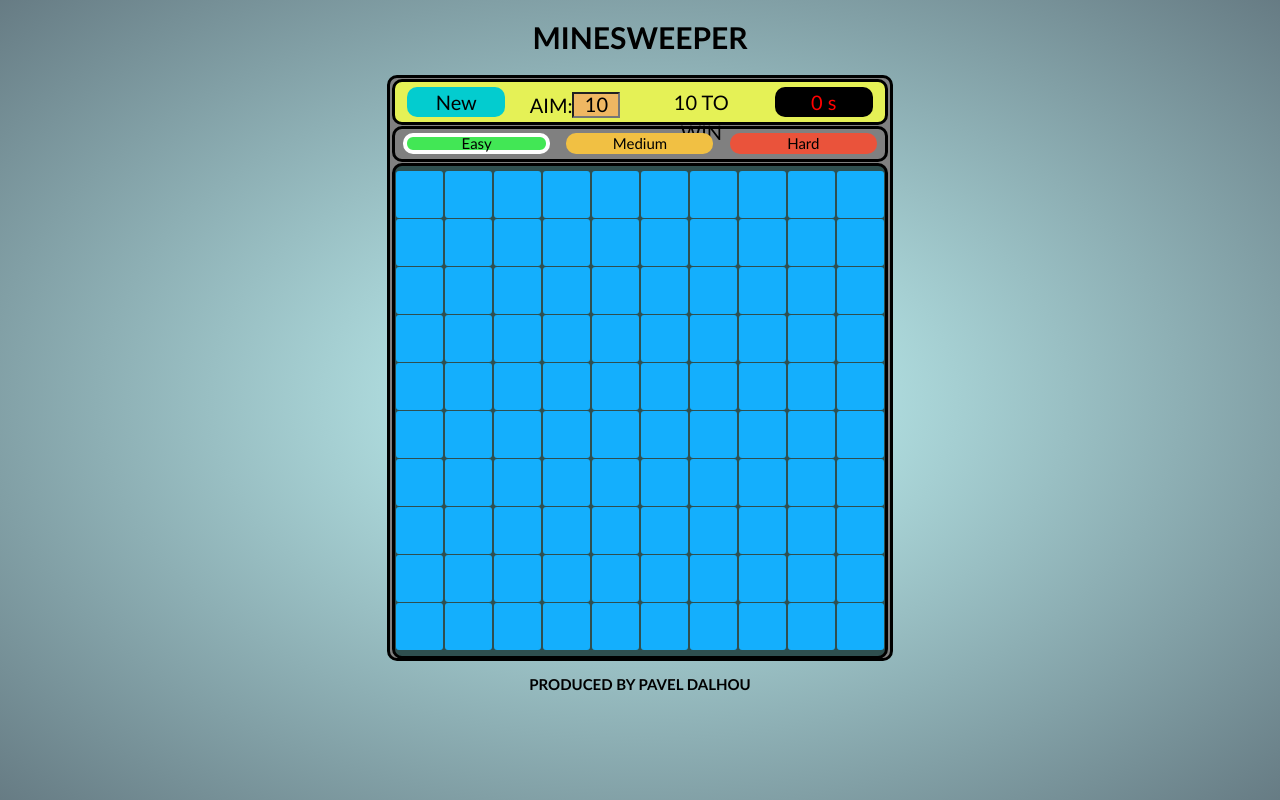
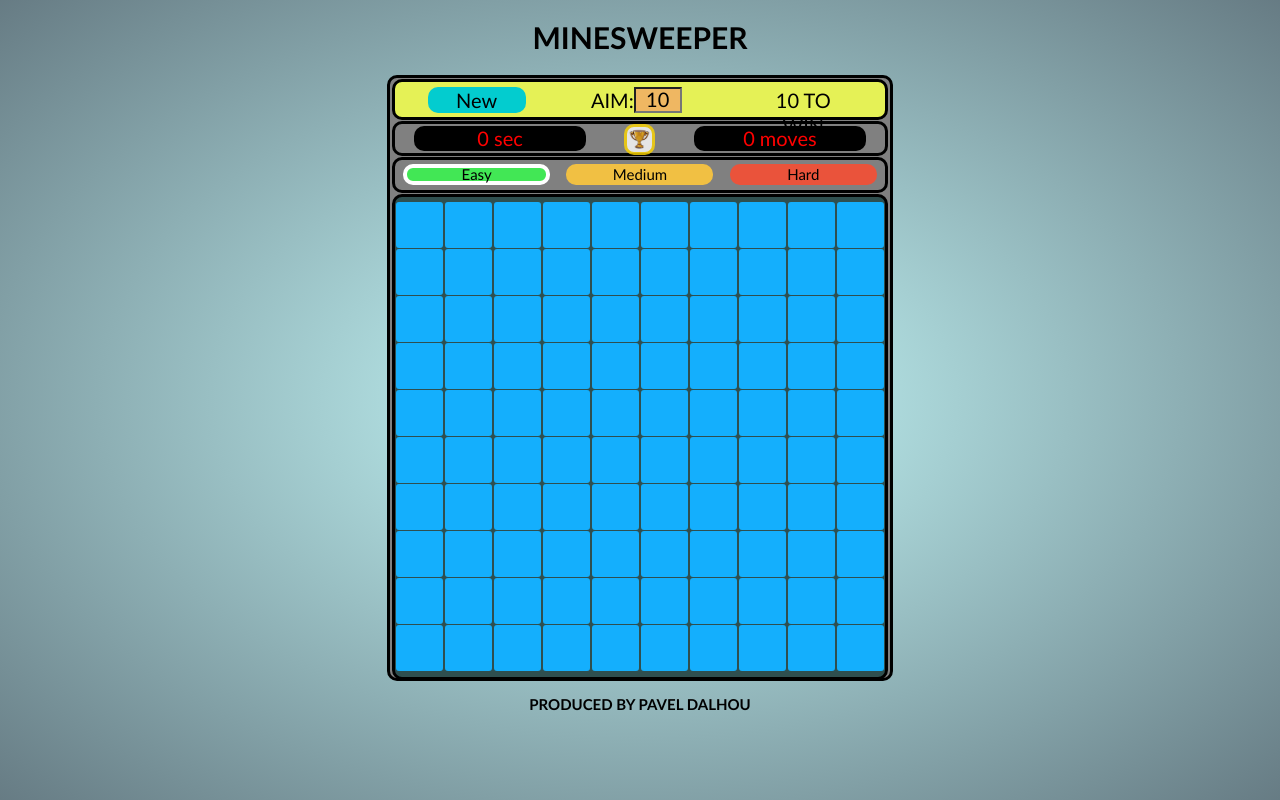
Before and after one commit to mamont79/rs-projects-2023q1, a plain HTML site: page minesweeper/index.html in a window 1280 px wide. Both pictures are taken after a click on the element "New". Drawn offline with Linux system fonts and the light colour scheme.

Commit message:
feat: add color function and display moves

```diff
--- a/minesweeper/css/style.css
+++ b/minesweeper/css/style.css
@@ -24,7 +24,7 @@ body {
 .game-box {
   margin: 0 auto 15px;
   width: 500px;
-  height: 580px;
+  height: 600px;
   border: 3px solid black;
   border-radius: 10px;
   background-color: gray;
@@ -36,7 +36,7 @@ body {
   justify-content: space-around;
   margin: 1px auto;
   width:calc(100% - 10px);
-  height: 40px;
+  height: 35px;
   border: 3px solid black;
   border-radius: 10px;
   background-color: rgb(229, 241, 86);
@@ -45,12 +45,12 @@ body {
 
 .new-game {
   width: 20%;
-  height: 30px;
+  height: 26px;
   margin-top: 5px;
   text-transform: none;
   background-color: rgb(3, 204, 207);
   text-align: center;
-  line-height: 30px;
+  line-height: 26px;
   border-radius: 10px;
   border: 2px;
   transition: all 0.7s;
@@ -62,17 +62,17 @@ body {
 }
 
 .aim {
-  margin-top: 10px;
+  margin-top: 5px;
   width: 20%;
   height: 25px;
 }
 
 .left {
-  height: 30px;
+  height: 26px;
   margin-top: 5px;
   width: 20%;
   text-align: center;
-  line-height: 30px;
+  line-height: 26px;
   border-radius: 10px;
   transition: all 0.7s;
 }
@@ -82,16 +82,32 @@ body {
   font-weight: bold;
 }
 
-.timer {
-  width: 20%;
-  height: 30px;
-  margin-top: 5px;
+.timer,
+.moves {
+  width: 35%;
+  height: 25px;
+  margin-top: 2px;
   background-color: black;
   color: red;
   text-transform: lowercase;
   text-align: center;
-  line-height: 30px;
+  line-height: 25px;
   border-radius: 10px;
+}
+
+.win-results {
+  width: 25px;
+  height: 25px;
+  border: 3px solid gold;
+  background-image: url("../assets/img/win.jpeg");
+  background-size: contain;
+  border-radius: 10px;
+  transition: all 0.5s;
+  opacity: 0.8;
+}
+.win-results:hover {
+  border: 3px solid rgb(255, 166, 0);
+  opacity: 1;
 }
 
 .mines-number {
@@ -103,11 +119,23 @@ body {
   text-align: center;
 }
 
+.game-info {
+  display: flex;
+  flex-wrap: wrap;
+  vertical-align: middle;
+  justify-content: space-around;
+  margin: auto;
+  margin-bottom: 1px;
+  height: 29px;
+  width:calc(100% - 10px);
+  border: 3px solid black;
+  border-radius: 10px;
+}
 .difficult {
   display: flex;
   flex-wrap: wrap;
   vertical-align: middle;
-  justify-content: space-between;
+  justify-content: space-around;
   margin: auto;
   height: 30px;
   width:calc(100% - 10px);
@@ -156,7 +184,7 @@ body {
 .mine-field {
   margin: 1px auto;
   width: calc(100% - 10px);
-  height: calc(100% - 90px);
+  height: calc(100% - 120px);
   border: 3px solid black;
   border-radius: 10px;
   background-color: darkslategray;
@@ -178,19 +206,20 @@ body {
   margin: 1px;
   font-size: 0;
   border-radius: 3px;
-  background-color: rgb(20, 175, 253);
-  transition: all 0.5s;
+  background: rgb(20, 175, 253);
+  transition: background 0.5s;
 }
 .field:hover {
-  background-color: rgb(5, 157, 233);
+  background: rgb(5, 157, 233);
 }
 
 .field.open {
-  font-size: 20px;
+  font-size: 32px;
+  font-weight: 900;
   text-align: center;
-  line-height: 40px;
+  line-height: 45px;
   transform: scale(0.95);
-  background-color: white;
+  background: white;
 }
 
 .field.block {
@@ -229,12 +258,12 @@ body {
 
 .gameover.active {
   visibility: visible;
-  width: 480px;
-  height: 480px;
-  margin-left: 10px;
-  margin-top: -490px;
-  font-size: 32px;
-  opacity: 0.9;
+  width: 490px;
+  height: 475px;
+  margin-left: 5px;
+  margin-top: -480px;
+  font-size: 28px;
+  opacity: 0.8;
 }
 
 .wingame {
@@ -255,10 +284,10 @@ body {
 
 .wingame.active {
   visibility: visible;
-  width: 480px;
-  height: 480px;
-  margin-left: 10px;
-  margin-top: -490px;
+  width: 490px;
+  height: 475px;
+  margin-left: 5px;
+  margin-top: -480px;
   font-size: 28px;
-  opacity: 0.9;
+  opacity: 0.8;
 }
--- /dev/null
+++ b/minesweeper/src/coloring.js
@@ -0,0 +1,25 @@
+function colorNum(array, row, col) {
+
+  let index = row + '-' + col;
+  let num = document.getElementById(index).textContent;
+
+  if (num == 1) {
+    document.getElementById(index).style.color = "blue";
+  } else if (num == 2) {
+    document.getElementById(index).style.color = "green";
+  } else if (num == 3) {
+    document.getElementById(index).style.color = "red";
+  } else if (num == 4) {
+    document.getElementById(index).style.color = "orange";
+  } else if (num == 5) {
+    document.getElementById(index).style.color = "darkblue";
+  } else if (num == 6) {
+    document.getElementById(index).style.color = "darkorange";
+  } else if (num == 7) {
+    document.getElementById(index).style.color = "magenta";
+  } else if (num == 8) {
+    document.getElementById(index).style.color = "brown";
+  }
+};
+
+export { colorNum };
--- a/minesweeper/src/index.js
+++ b/minesweeper/src/index.js
@@ -2,6 +2,7 @@ import { buildHTML, buildField } from "../src/init.js";
 import { matrix, buildMatrix, koefs} from "../src/field-matrix.js";
 import { startTimer, stopTimer } from "../src/timer.js";
 import { openZero } from "../src/open-zero.js";
+import { colorNum } from "../src/coloring.js"
 
 const gameField = document.querySelectorAll(".field");
 
@@ -16,6 +17,10 @@ const medium = document.querySelector(".button-medium");
 const hard = document.querySelector(".button-large");
 let targetFields = document.querySelectorAll(".field");
 let moves = 0;
+
+// const click = new Audio("../assets/audio/click.mp3");
+// const lose = new Audio("../assets/audio/denonation.mp3");
+// const win = new Audio("../assets/audio/win.mp3");
 
 const click = new Audio("../minesweeper/assets/audio/click.mp3");
 const lose = new Audio("../minesweeper/assets/audio/denonation.mp3");
@@ -74,10 +79,13 @@ newGame.addEventListener('click', function() {
     } else {
       element.textContent = '';
     }
+    colorNum(koefs, idElem[0], idElem[1]);
+
   })
   document.querySelector("input").value = count;
-  document.querySelector(".timer").textContent = "0 s";
+  document.querySelector(".timer").textContent = "0 sec";
   document.querySelector(".left").textContent = `${count} to win`;
+  document.querySelector(".moves").textContent = 0 + ' moves';
   stopTimer();
   moves = 0;
 })
@@ -87,6 +95,7 @@ targetFields.forEach(function (element) {
     let codeButton = this.getAttribute("data").split("-");
     if (!this.classList.contains("block") && !document.querySelector(".gameover").classList.contains("active")) {
       moves += 1;
+      document.querySelector(".moves").textContent = moves + ' moves';
       if (moves == 1) {
         startTimer();
       }
@@ -123,6 +132,7 @@ targetFields.forEach(function (element) {
     event.preventDefault();
     if (!this.classList.contains("open") && !document.querySelector(".gameover").classList.contains("active")) {
       moves += 1;
+      document.querySelector(".moves").textContent = moves + ' moves';
       if (moves == 1) {
         startTimer();
       }
--- a/minesweeper/src/init.js
+++ b/minesweeper/src/init.js
@@ -1,6 +1,6 @@
 import { difficultLevel } from "../src/difficulty.js";
 import { koefs, matrix, buildMatrix } from "../src/field-matrix.js"
-
+import { colorNum } from "../src/coloring.js";
 
 function buildHTML(level = 0) {
   let endGame = '<div class="gameover">BOOOOM!!! <br/> Try "New Game"</div>';
@@ -13,6 +13,7 @@ function buildHTML(level = 0) {
   let gameBox = '<div class="game-box"></div>';
 
   let controls = '<div class="controls"></div>';
+  let gameInfo = '<div class="game-info"></div>';
   let difficult = '<div class="difficult"></div>';
   let mineField = '<div class="mine-field"></div>';
 
@@ -21,7 +22,11 @@ function buildHTML(level = 0) {
   let controlItems = '<div class="new-game">New</div>';
       controlItems += `<div class="aim">Aim:<input type="text" class="mines-number" value="${difficultLevel[level].aim}" name="mines-number" id="mines-number"></div>`;
       controlItems += `<div class="left">${difficultLevel[level].aim} to Win</div>`;
-      controlItems += '<div class="timer">0 s</div>';
+
+
+  let gameInfoItems = '<div class="timer">0 sec</div>';
+      gameInfoItems += '<div class="win-results"></div>';
+      gameInfoItems += '<div class="moves">0 moves</div>';
 
   let buttons = '';
   for (let i = 0; i < difficultLevel.length; i++) {
@@ -30,8 +35,9 @@ function buildHTML(level = 0) {
 
   document.querySelector("body").innerHTML = centralizer;
   document.querySelector(".centralizer").innerHTML = title + gameBox + info;
-  document.querySelector(".game-box").innerHTML = controls + difficult + mineField + endGame + winGame;
+  document.querySelector(".game-box").innerHTML = controls + gameInfo + difficult + mineField + endGame + winGame;
   document.querySelector(".controls").innerHTML = controlItems;
+  document.querySelector(".game-info").innerHTML = gameInfoItems;
   document.querySelector(".difficult").innerHTML = buttons;
 }
 
@@ -52,6 +58,12 @@ function buildField(level = 0) {
     insertText += '</div>';
   }
   document.querySelector(".mine-field").innerHTML = insertText;
+
+  for (let i = 0; i < difficultLevel[level].height; i++) {
+    for (let j = 0; j < difficultLevel[level].width; j++) {
+      colorNum(koefs, i, j);
+    }
+  }
 }
 
 // function innerKoefs()
--- a/minesweeper/src/open-zero.js
+++ b/minesweeper/src/open-zero.js
@@ -39,13 +39,11 @@ function openZero(array, row, col) {
     if (!field.classList.contains("open") && field.textContent == '') {
       let newEl = field.getAttribute("data").split('-');
       field.classList.add("open");
-      openZero(array, newEl[0], newEl[1])
+      openZero(array, newEl[0], newEl[1]);
     } else {
       field.classList.add("open");
     }
-
   }
-  console.log(listForAdd);
 };
 
 export { openZero };
--- a/minesweeper/src/timer.js
+++ b/minesweeper/src/timer.js
@@ -7,7 +7,7 @@ function tick(){
 
 function add() {
   tick();
-  document.querySelector(".timer").textContent = sec + ' s';
+  document.querySelector(".timer").textContent = sec + ' sec';
   startTimer();
 }
 
```
Also changed, not shown: minesweeper/src/lock-stor.js (added).
